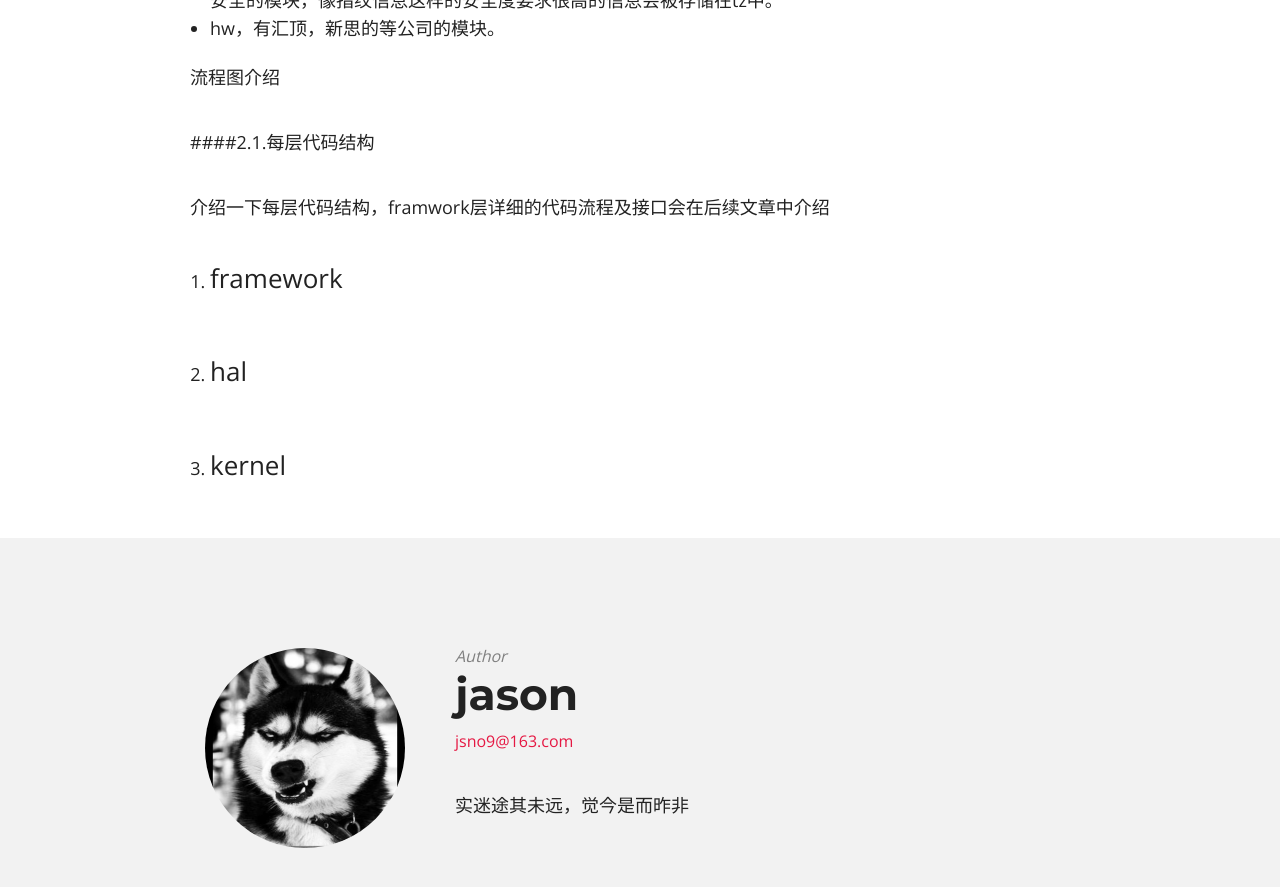
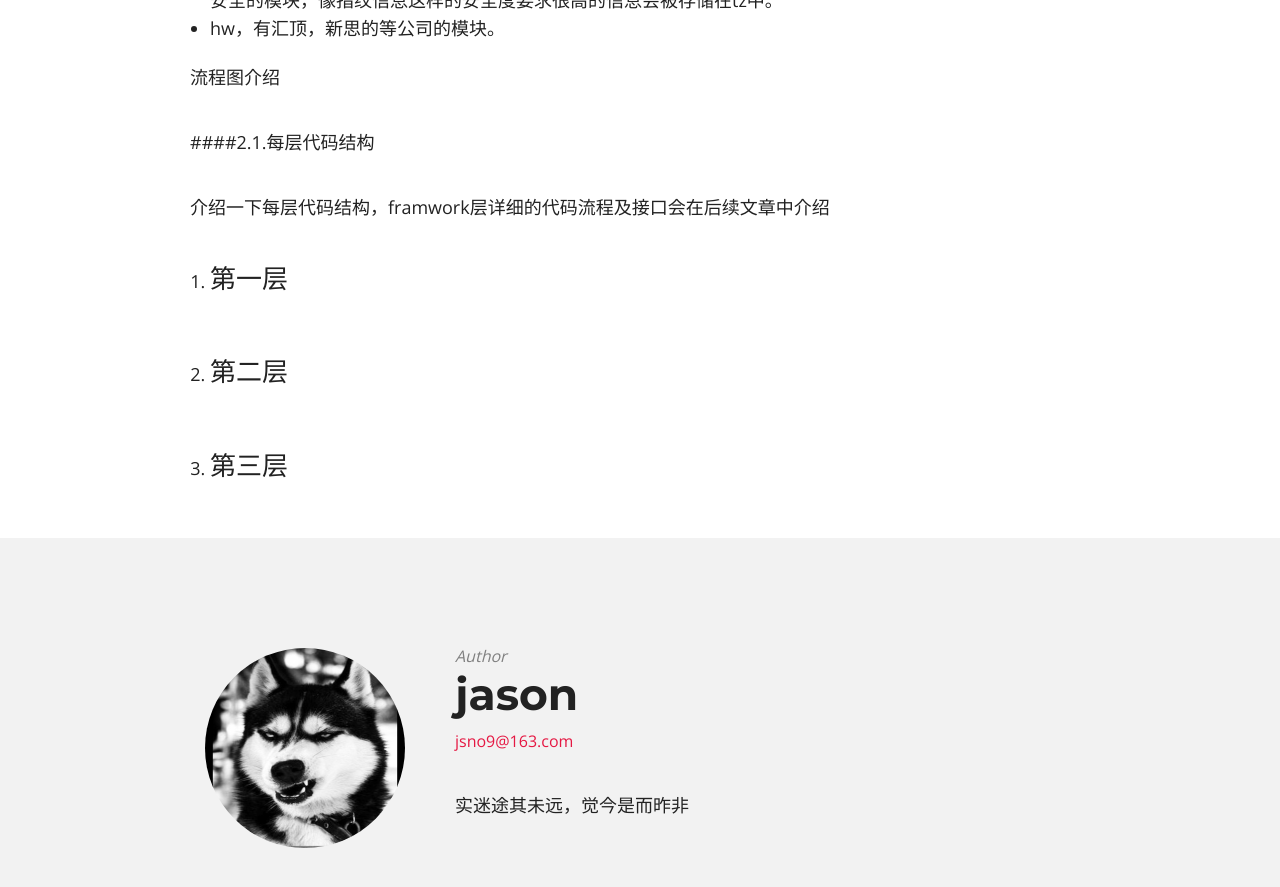
Before and after one commit to jsno9/hello-world, a Jekyll site: the page built from _posts/android/2017-06-16-fingerprint_introduction.md, in a window 1280 px wide and 900 px high, scrolled down 1591 px. Shown: the top 887 px of the window. Built offline with Jekyll 4.4.1, drawn with Linux system fonts in a browser that asks for light colours; nearby versions of some CDN libraries.

Commit message:
modified:   _posts/android/2017-06-16-fingerprint_introduction.md

```diff
--- a/_posts/android/2017-06-16-fingerprint_introduction.md
+++ b/_posts/android/2017-06-16-fingerprint_introduction.md
@@ -36,8 +36,8 @@ comments: false
 
 介绍一下每层代码结构，framwork层详细的代码流程及接口会在后续文章中介绍
 
-1. framework
+1. 第一层
 
-2. hal
+2. 第二层
 
-3. kernel
+3. 第三层
```
